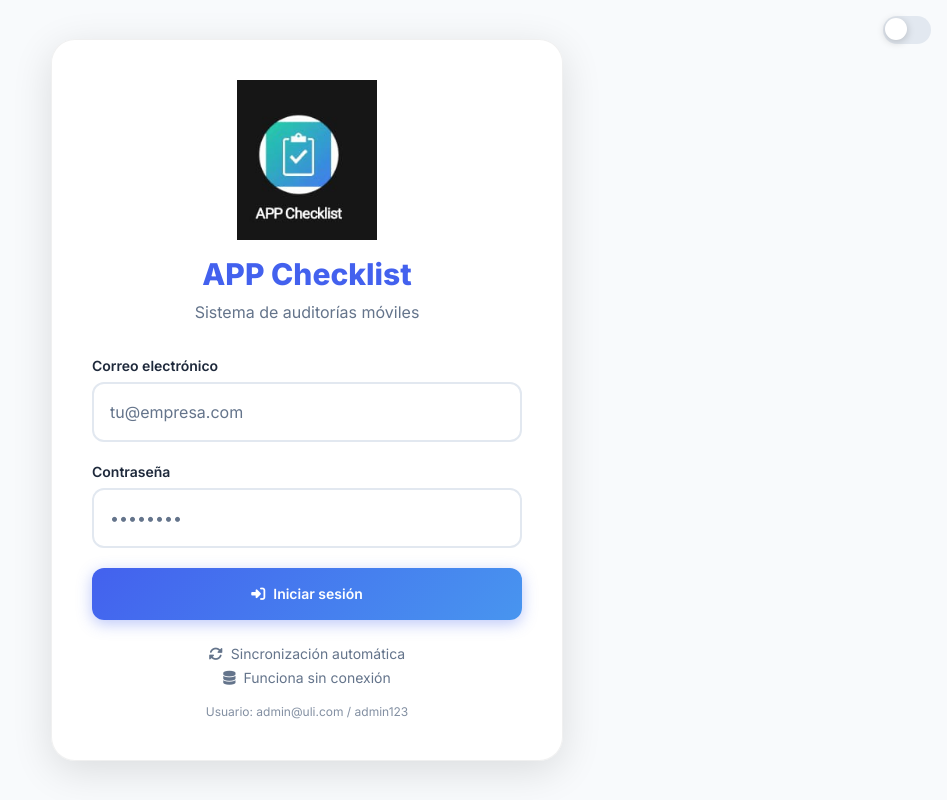
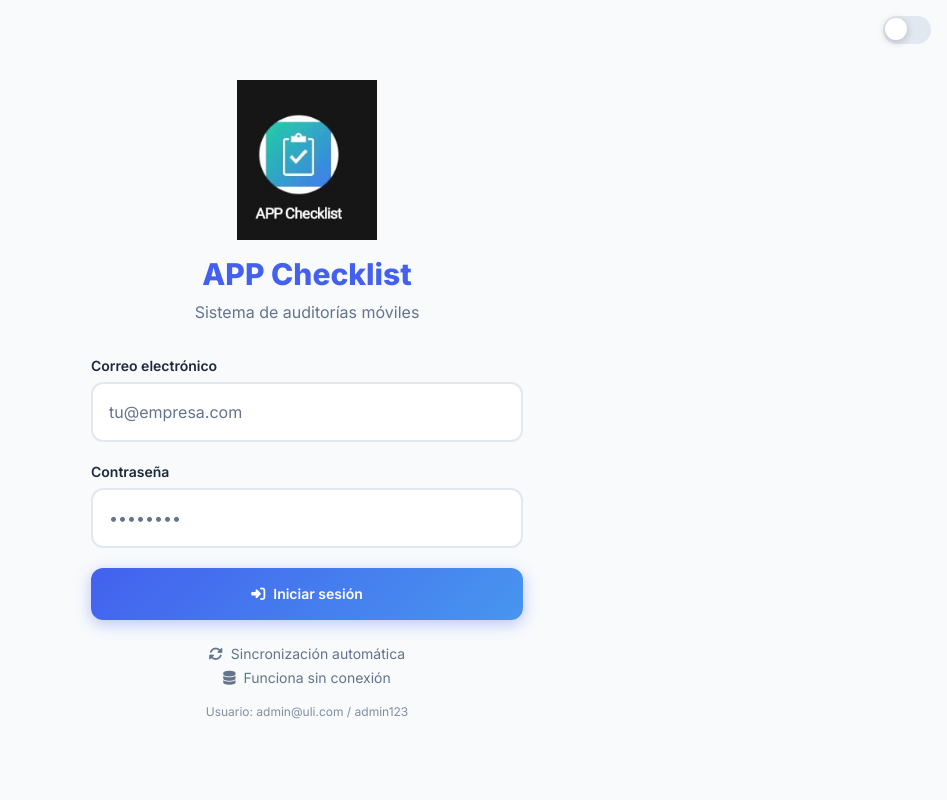
Before and after one commit to duranmtzf-hue/app_checklist_uli, a React (Vite) app in the folder frontend/: page /login in a window 1280 px wide. Shown: the whole page, without its empty margins (333-1280 px from the left). Built offline with nearby package versions, Linux system fonts and the light colour scheme; no server answers.

Commit message:
Login: quitar recuadro negro del fondo
Co-authored-by: Cursor <cursoragent@cursor.com>

```diff
--- a/frontend/src/pages/Login.jsx
+++ b/frontend/src/pages/Login.jsx
@@ -52,18 +52,16 @@ export default function Login() {
         <button type="button" onClick={toggleDark} className="toggle-dark" title={dark ? 'Modo claro' : 'Modo oscuro'} />
       </div>
       <div
-        className="w-full max-w-md md:max-w-lg mx-auto rounded-[24px] p-6 sm:p-8 md:p-10 animate-scale-in flex flex-col"
+        className="w-full max-w-md md:max-w-lg mx-auto rounded-[24px] p-6 sm:p-8 md:p-10 animate-scale-in flex flex-col bg-transparent"
         style={{
-          background: 'var(--header-bg)',
-          backdropFilter: 'blur(20px)',
-          boxShadow: 'var(--shadow-lg)',
-          border: '1px solid var(--header-border)',
+          boxShadow: 'none',
+          border: 'none',
         }}
       >
         <div className="text-center mb-6 sm:mb-8 flex-shrink-0">
           <div className="flex flex-col items-center gap-4 mb-2">
             <div
-              className="w-[min(160px,35vw)] h-[min(160px,35vw)] min-w-[100px] min-h-[100px] flex items-center justify-center"
+              className="w-[min(160px,35vw)] h-[min(160px,35vw)] min-w-[100px] min-h-[100px] flex items-center justify-center bg-transparent"
               aria-hidden
             >
               <img
```
